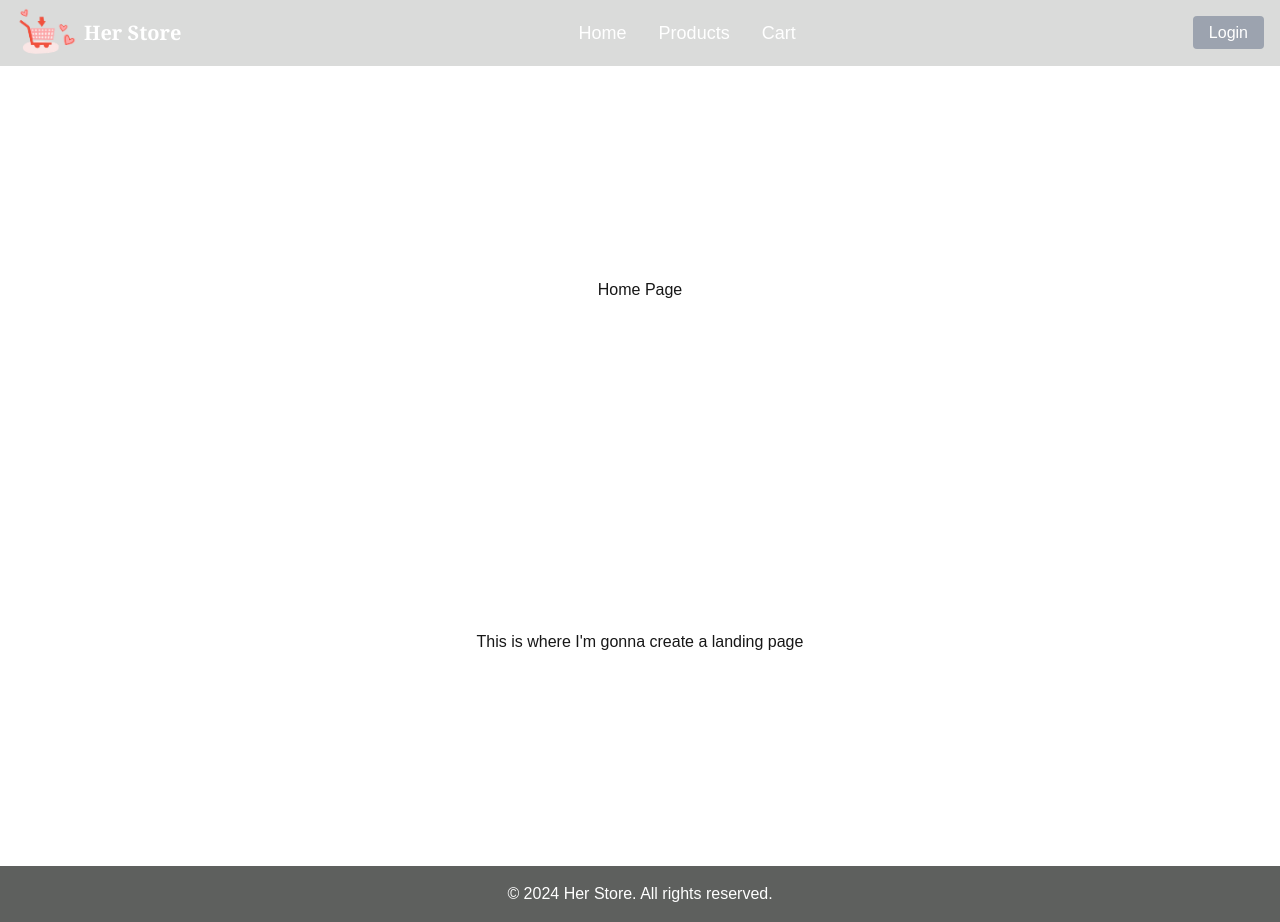
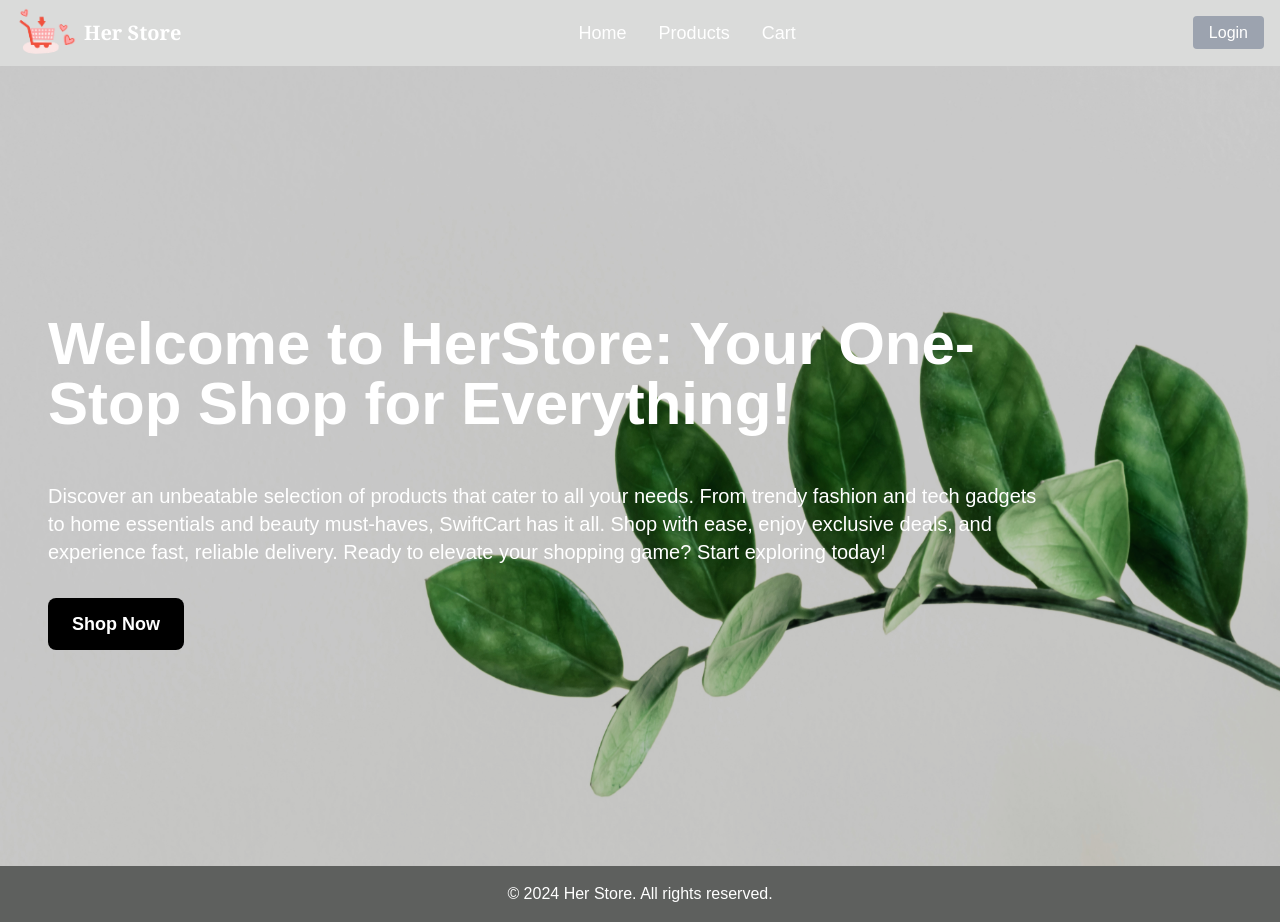
Before and after one commit to InolofatsengMotloba/nextjs-ecommerce-refiners, a Next.js app: page / in a window 1280 px wide. Built offline with nearby package versions, Linux system fonts and the light colour scheme.

Commit message:
Updated Home page component with new layout, styles, and content

```diff
--- a/app/page.js
+++ b/app/page.js
@@ -1,8 +1,32 @@
+import Link from "next/link";
+
 export default function Home() {
   return (
-    <div className="grid items-center justify-items-center min-h-screen p-8 pb-20 gap-16 sm:p-20">
-      <h1>Home Page</h1>
-      <p>This is where I'm gonna create a landing page</p>
+    <div
+      className="relative bg-cover bg-center min-h-screen flex flex-col items-start justify-center text-white p-8"
+      style={{ backgroundImage: "url('/bg.jpg')" }}
+    >
+      {/* Overlay for better contrast */}
+      <div className="absolute inset-0 bg-black opacity-20"></div>
+
+      {/* Text content */}
+      <div className="relative z-10 text-left px-4 max-w-5xl">
+        <h1 className="text-4xl sm:text-6xl font-bold mb-4 py-8">
+          Welcome to HerStore: Your One-Stop Shop for Everything!
+        </h1>
+        <p className="text-lg sm:text-xl mb-8">
+          Discover an unbeatable selection of products that cater to all your
+          needs. From trendy fashion and tech gadgets to home essentials and
+          beauty must-haves, SwiftCart has it all. Shop with ease, enjoy
+          exclusive deals, and experience fast, reliable delivery. Ready to
+          elevate your shopping game? Start exploring today!
+        </p>
+
+        {/* Button */}
+        <button className="bg-black text-white py-3 px-6 rounded-lg text-lg font-semibold hover:bg-gray-500">
+          <Link href="/products">Shop Now</Link>
+        </button>
+      </div>
     </div>
   );
 }
```
Also changed, not shown: public/bg.jpg (added).
